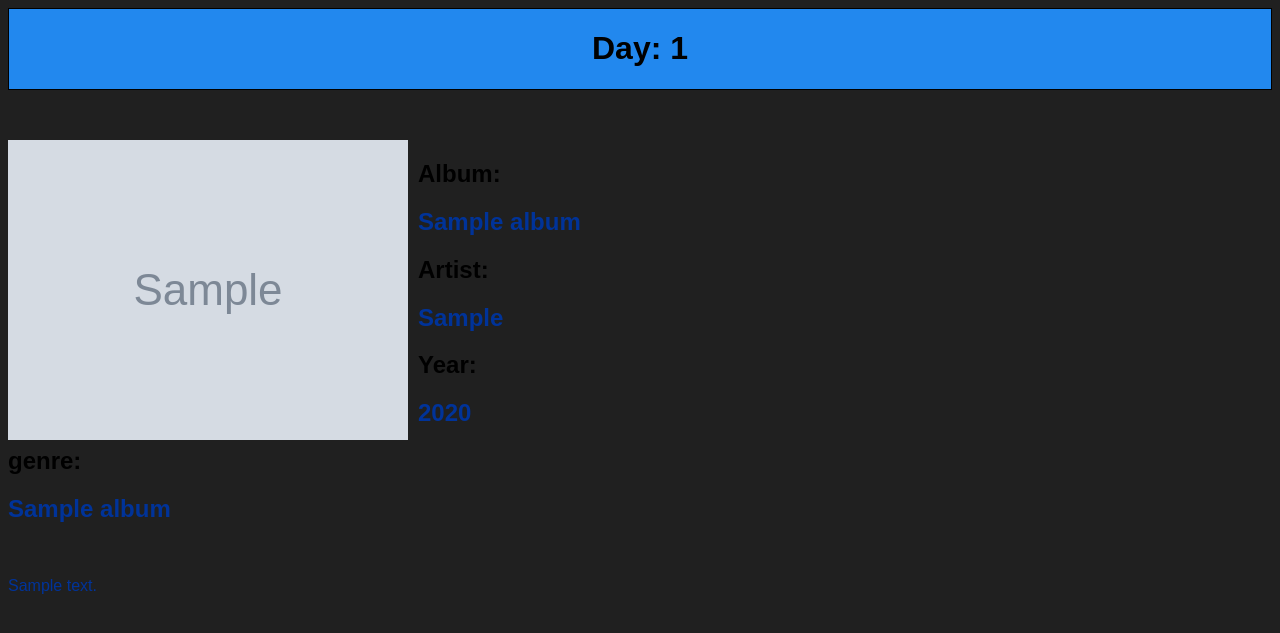
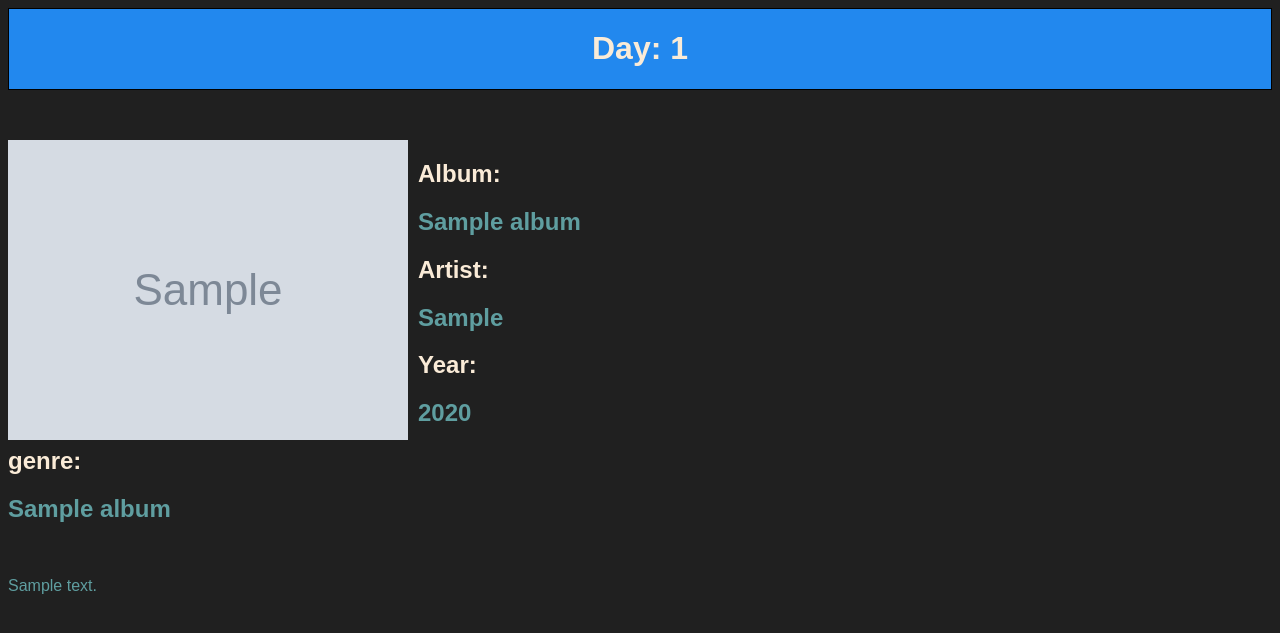
Before and after one commit to Kiniamaro/Album-A-Day-website, a Django app: template albumADay/templates/albumADay/detail.html in a window 1280 px wide. Shown: the top 633 px of the page. Run offline with Django 3.2, Linux system fonts and the light colour scheme; the template is opened without the code that fills it: most values are stand-ins (such as "Sample title", 1, 10 or a date in 2020); grey boxes marked "Sample" are stand-in pictures.

Commit message:
change CSS

```diff
--- a/albumADay/static/albumADay/style.css
+++ b/albumADay/static/albumADay/style.css
@@ -3,6 +3,14 @@ body {
     background-color: #202020;
     text-align: center;
     font-family: sans-serif, monospace;
+}
+
+h2 {
+   color: antiquewhite;
+}
+
+h1 {
+  color: antiquewhite;
 }
 
 #header {
@@ -18,7 +26,7 @@ body {
 }
 
 .infos {
-    color:#003399;
+    color:cadetblue;
 }
 
 .album_info {
```
Also changed, not shown: albumADay/migrations/0001_initial.py, albumADay/migrations/0002_auto_20150101_2326.py (deleted), albumADay/migrations/0003_auto_20150101_2340.py (deleted), albumADay/migrations/0004_auto_20150101_2343.py (deleted), albumADay/migrations/0005_auto_20150101_2351.py (deleted).
